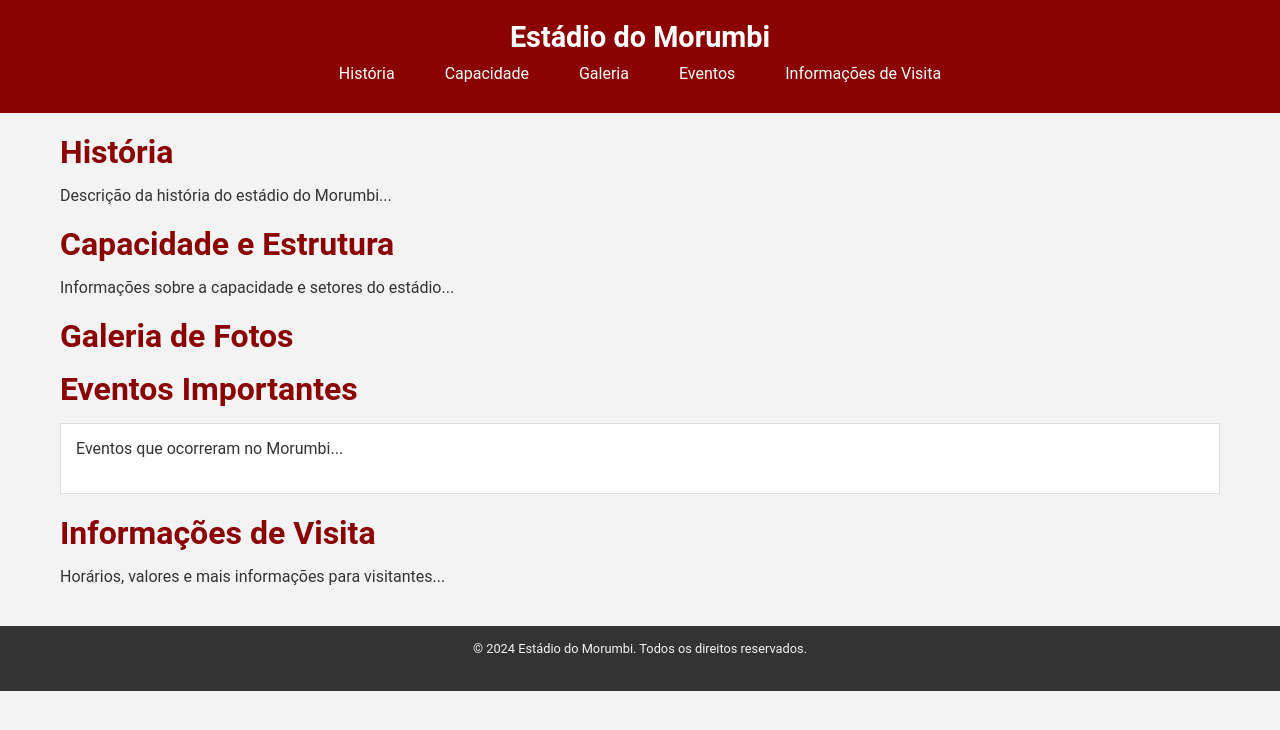
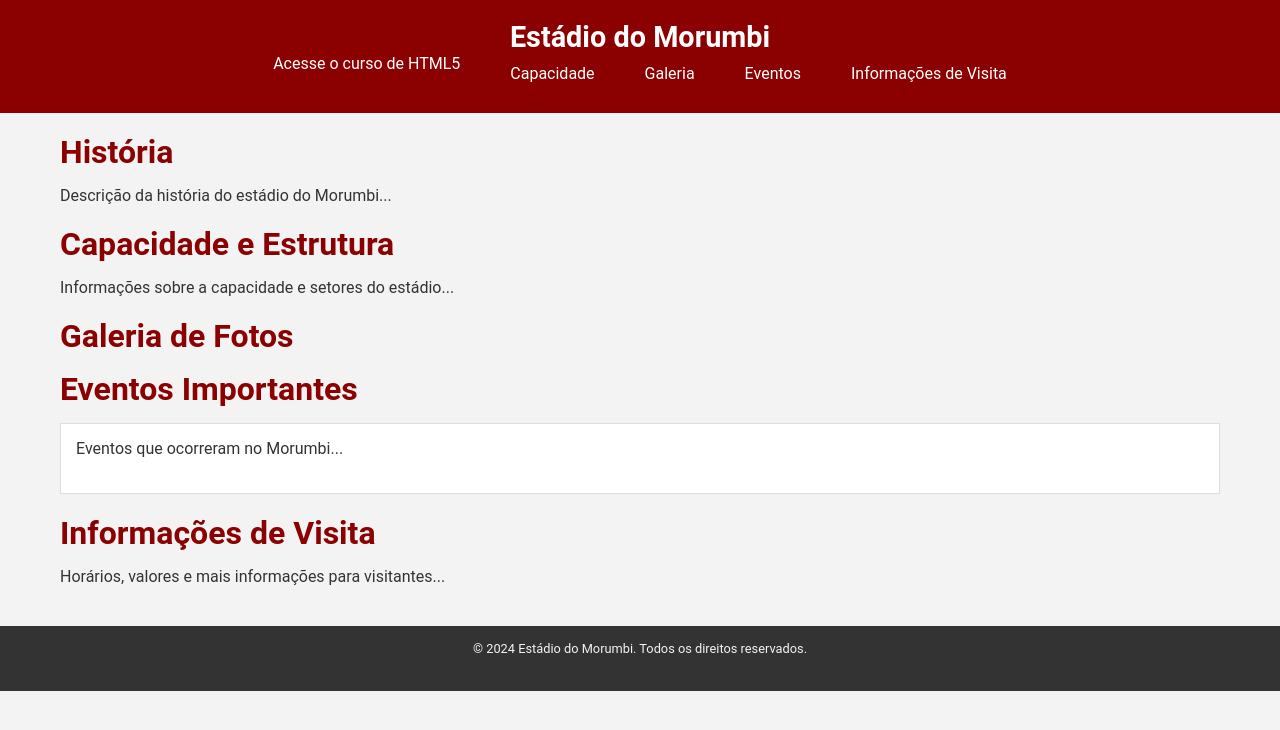
Before and after one commit to thomazvictorr/ebac-qa, a plain HTML site: page ex9/index.html in a window 1280 px wide. Drawn offline with Linux system fonts and the light colour scheme.

Commit message:
modulo 9 aula 4

```diff
--- a/ex9/index.html
+++ b/ex9/index.html
@@ -8,11 +8,10 @@
 </head>
 <body>
 
-    <!-- Cabeçalho -->
     <header>
         <h1>Estádio do Morumbi</h1>
         <nav class="navbar">
-            <a href="file:///E:/ALGORITIMOS/MeusProjetos/Engenharia%20de%20Qualidade/ebac-qa/ex9/historia.html">História</a>
+            <p><a href="curso-html.html">Acesse o curso de HTML5</a></p>
             <a href="file:///E:/ALGORITIMOS/MeusProjetos/Engenharia%20de%20Qualidade/ebac-qa/ex9/capacidade.html">Capacidade</a>
             <a href="#galeria">Galeria</a>
             <a href="file:///E:/ALGORITIMOS/MeusProjetos/Engenharia%20de%20Qualidade/ebac-qa/ex9/eventos.html">Eventos</a>
@@ -20,30 +19,24 @@
         </nav>
     </header>
 
-    <!-- Conteúdo Principal -->
     <main class="container">
 
-        <!-- Seção de História -->
         <section id="file:///E:/ALGORITIMOS/MeusProjetos/Engenharia%20de%20Qualidade/ebac-qa/ex9/historia.html">
             <h2 class="section-title">História</h2>
             <p>Descrição da história do estádio do Morumbi...</p>
         </section>
 
-        <!-- Seção de Capacidade -->
         <section id="capacidade">
             <h2 class="section-title">Capacidade e Estrutura</h2>
             <p>Informações sobre a capacidade e setores do estádio...</p>
         </section>
 
-        <!-- Seção de Galeria -->
         <section id="galeria">
             <h2 class="section-title">Galeria de Fotos</h2>
             <div class="gallery">
-                <!-- Coloque aqui imagens e vídeos -->
             </div>
         </section>
 
-        <!-- Seção de Eventos Importantes -->
         <section id="eventos">
             <h2 class="section-title">Eventos Importantes</h2>
             <div class="card">
@@ -51,7 +44,6 @@
             </div>
         </section>
 
-        <!-- Seção de Informações de Visita -->
         <section id="visita">
             <h2 class="section-title">Informações de Visita</h2>
             <p>Horários, valores e mais informações para visitantes...</p>
```
